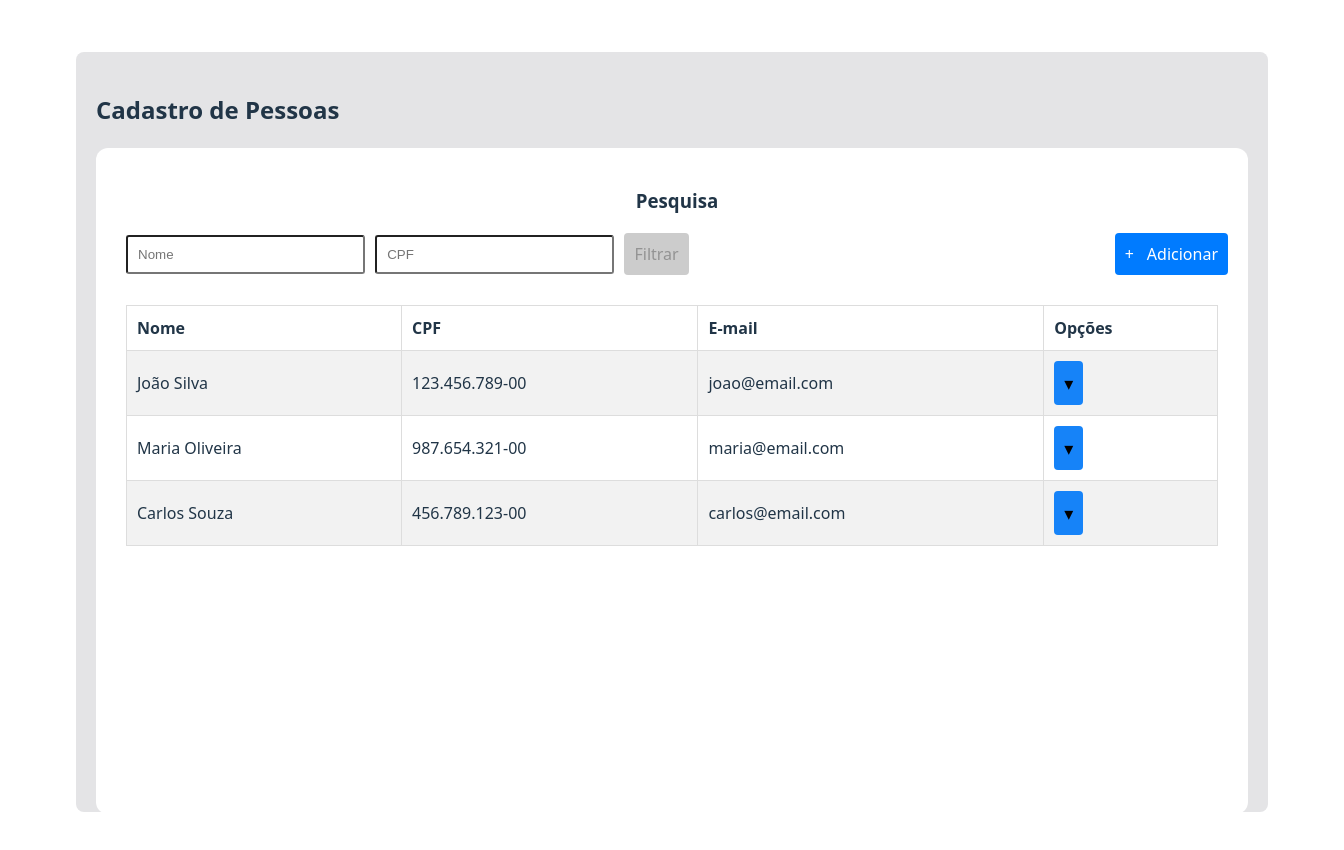
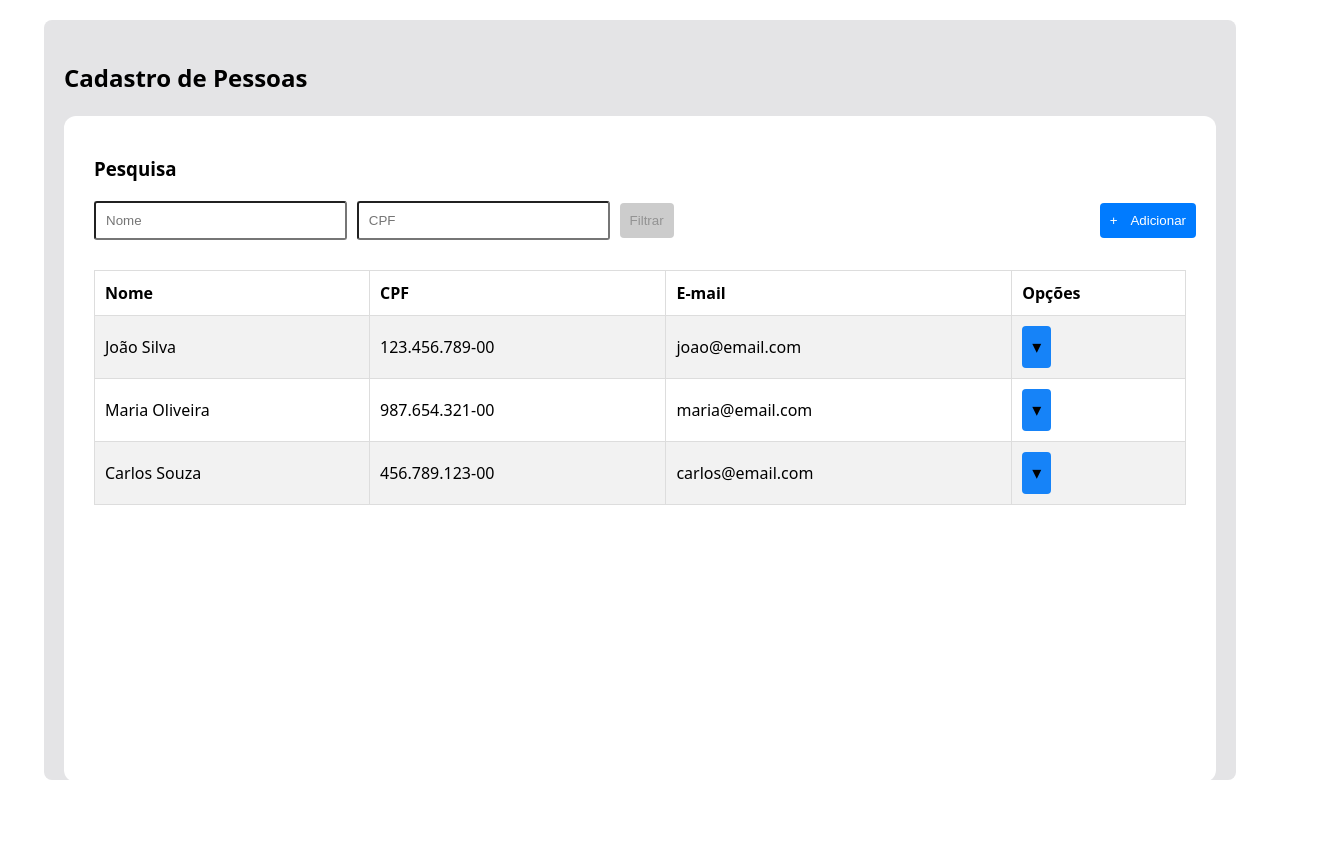
Before and after one commit to giovanasanchs/cadastro-pessoas-frontend, a Vue app: page / in a window 1280 px wide. Shown: the top 850 px of the page, 1344 px wide, since content can reach past the window. After the commit the page ends 800 px from the top, so only its background shows below. Built offline with nearby package versions, Linux system fonts and the light colour scheme.

Commit message:
:broom: cleanup: removendo estilos desnecessários

```diff
--- a/src/style.css
+++ b/src/style.css
@@ -2,78 +2,12 @@
   font-family: system-ui, Avenir, Helvetica, Arial, sans-serif;
   line-height: 1.5;
   font-weight: 400;
-
-  color-scheme: light dark;
-  color: rgba(255, 255, 255, 0.87);
-  background-color: #242424;
-
   font-synthesis: none;
   text-rendering: optimizeLegibility;
   -webkit-font-smoothing: antialiased;
   -moz-osx-font-smoothing: grayscale;
 }
 
-a {
-  font-weight: 500;
-  color: #646cff;
-  text-decoration: inherit;
-}
-a:hover {
-  color: #535bf2;
-}
-
 body {
   margin: 0;
-  display: flex;
-  place-items: center;
-  min-width: 320px;
-  min-height: 100vh;
 }
-
-h1 {
-  font-size: 3.2em;
-  line-height: 1.1;
-}
-
-button {
-  border-radius: 8px;
-  border: 1px solid transparent;
-  padding: 0.6em 1.2em;
-  font-size: 1em;
-  font-weight: 500;
-  font-family: inherit;
-  background-color: #1a1a1a;
-  cursor: pointer;
-  transition: border-color 0.25s;
-}
-button:hover {
-  border-color: #646cff;
-}
-button:focus,
-button:focus-visible {
-  outline: 4px auto -webkit-focus-ring-color;
-}
-
-.card {
-  padding: 2em;
-}
-
-#app {
-  max-width: 1280px;
-  margin: 0 auto;
-  padding: 2rem;
-  text-align: center;
-}
-
-@media (prefers-color-scheme: light) {
-  :root {
-    color: #213547;
-    background-color: #ffffff;
-  }
-  a:hover {
-    color: #747bff;
-  }
-  button {
-    background-color: #f9f9f9;
-  }
-}
```
